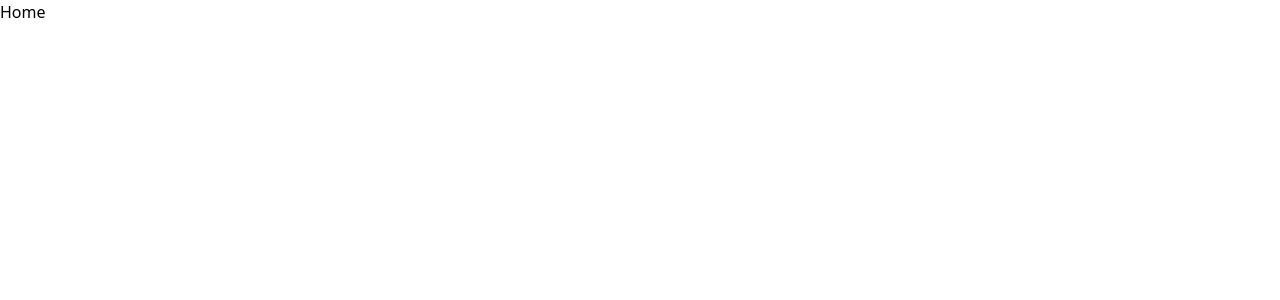
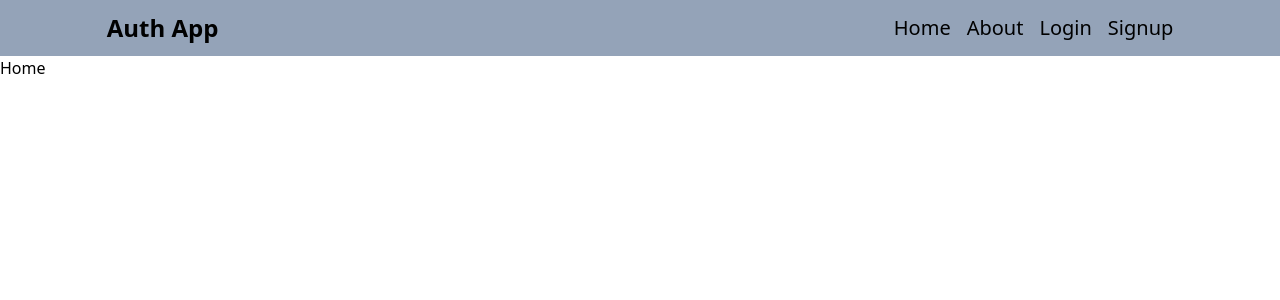
Before and after one commit to umar5678/React-auth, a React (Vite) app in the folder client/: page / in a window 1280 px wide. Shown: the top 300 px of the page. Built offline with nearby package versions, Linux system fonts and the light colour scheme.

Commit message:
Added header

```diff
--- a/client/src/App.jsx
+++ b/client/src/App.jsx
@@ -5,10 +5,12 @@ import Signup from "./pages/Signup";
 import Login from "./pages/Login";
 import Profile from "./pages/Profile";
 import About from "./pages/About";
+import Header from "./components/Header";
 
 const App = () => {
   return (
     <BrowserRouter>
+      <Header />
       <Routes>
         <Route path="/" element={<Home />} />
         <Route path="/about" element={<About />} />
--- /dev/null
+++ b/client/src/components/Header.jsx
@@ -0,0 +1,29 @@
+import { Link } from "react-router-dom";
+
+const Header = () => {
+  return (
+    <div className="bg-slate-400">
+      <div className="flex justify-between items-center w-10/12 mx-auto h-14">
+        <Link to="/">
+          <h1 className="text-2xl font-bold">Auth App</h1>
+        </Link>
+        <ul className="flex text-xl gap-4">
+          <Link to="/">
+            <li>Home</li>
+          </Link>
+          <Link to="/about">
+            <li>About</li>
+          </Link>
+          <Link to="/log-in">
+            <li>Login</li>
+          </Link>
+          <Link to="/sign-up">
+            <li>Signup</li>
+          </Link>
+        </ul>
+      </div>
+    </div>
+  );
+};
+
+export default Header;
```
